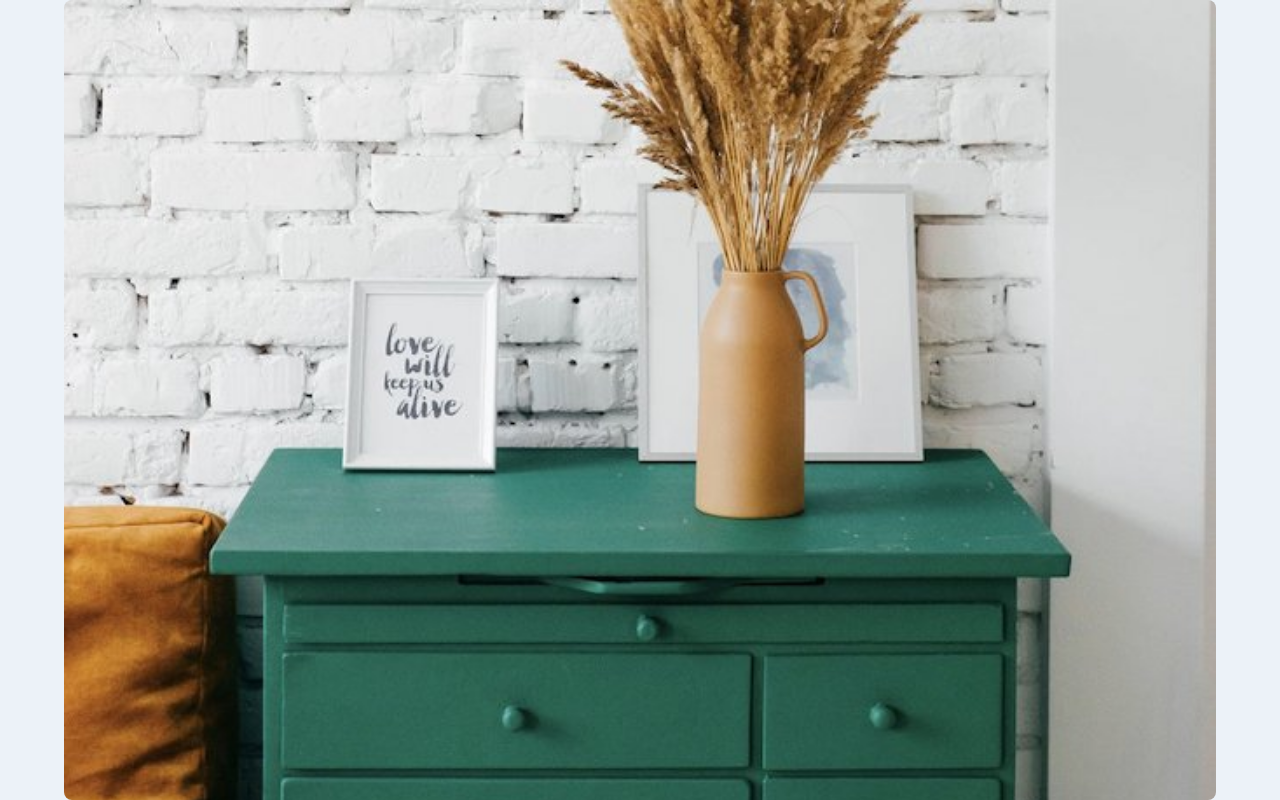
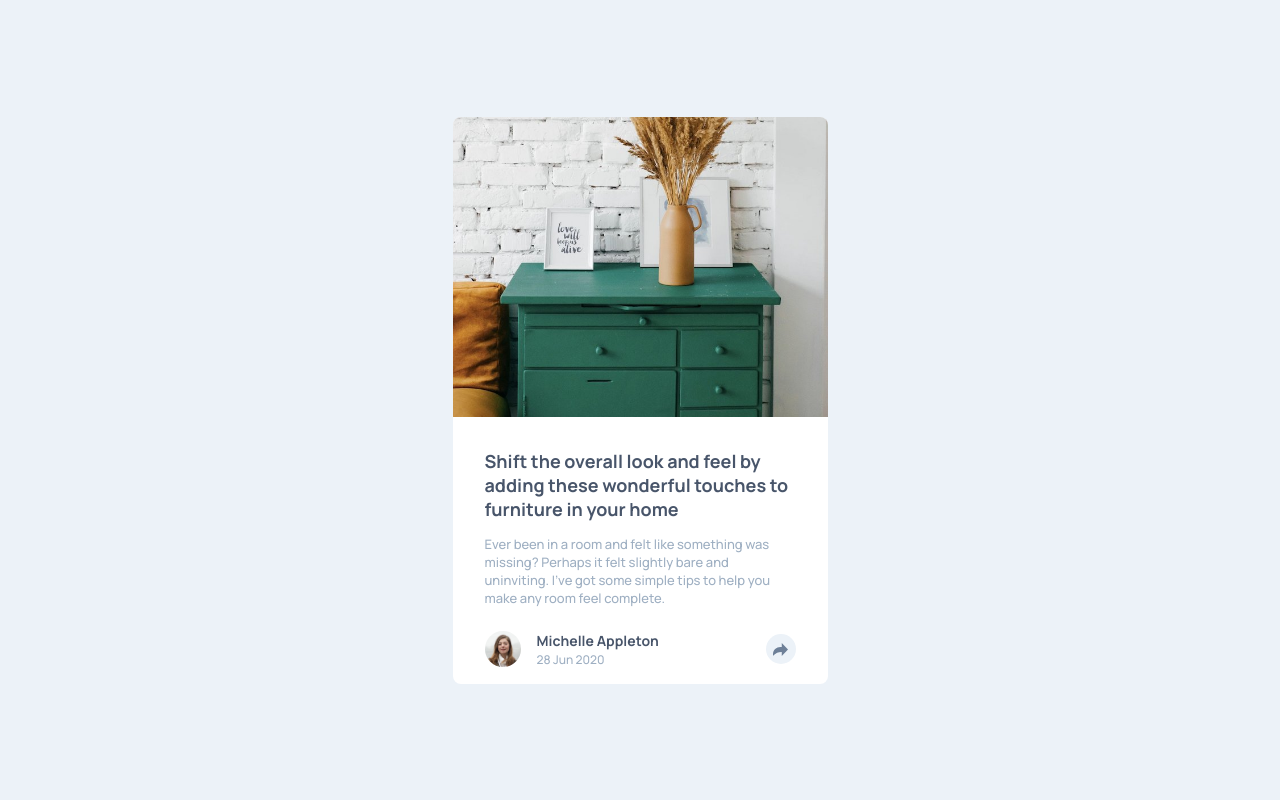
Before and after one commit to FelipeDecome/frontendmentor-article-preview-component, a plain HTML site: page index.html in a window 1280 px wide. Drawn offline with Linux system fonts and the light colour scheme.

Commit message:
Update styles.css

```diff
--- a/css/styles.css
+++ b/css/styles.css
@@ -2,6 +2,7 @@
   width: 90%;
   border-radius: 0.8rem;
   overflow: hidden;
+  max-width: 375px;
 
   display: flex;
   flex-direction: column;
```
